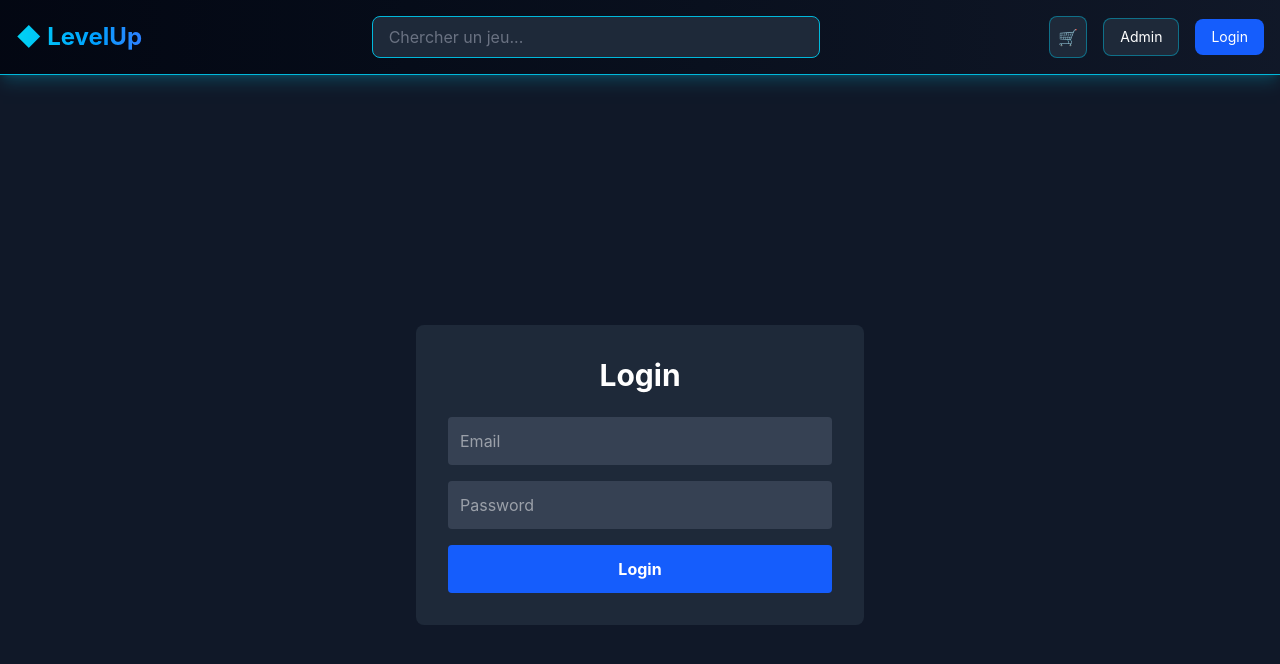
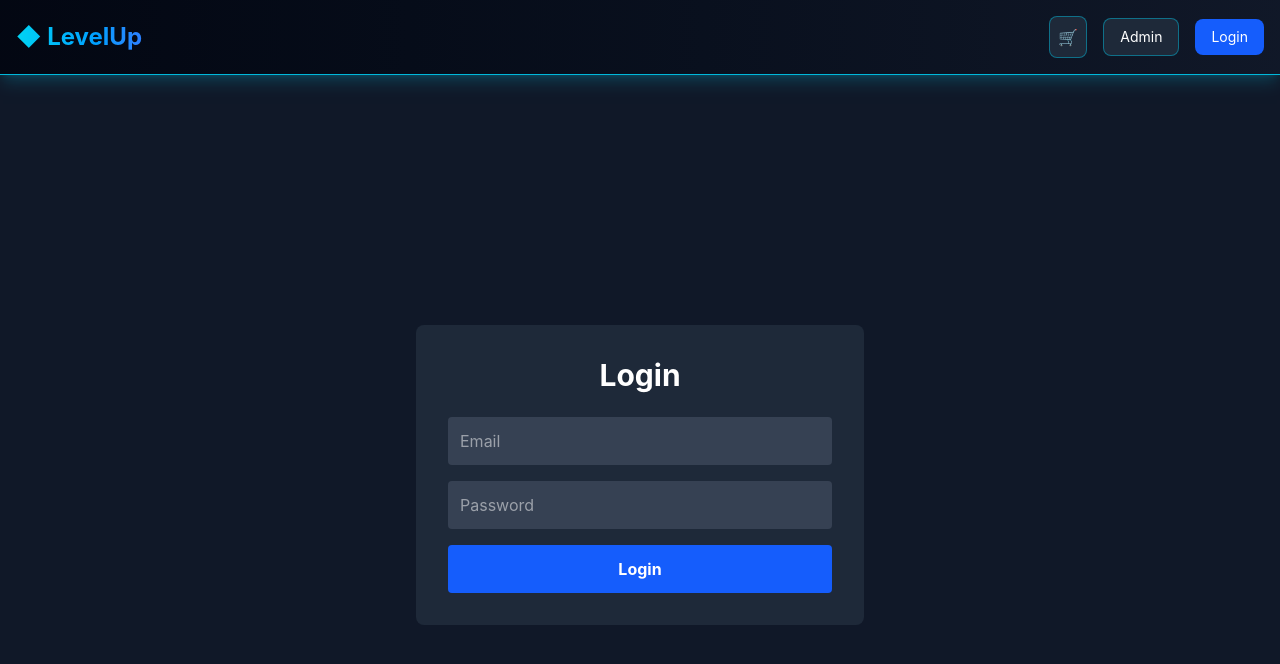
Before and after one commit to ylabate/Portfolio-Project, a React (Vite) app in the folder levelup/frontend/: page /login in a window 1280 px wide. Shown: the top 664 px of the page. Built offline with nearby package versions, Linux system fonts and the light colour scheme.

Commit message:
feat: Remove search bar of the file Navbar.tsx

```diff
--- a/levelup/frontend/src/components/Navbar.tsx
+++ b/levelup/frontend/src/components/Navbar.tsx
@@ -5,6 +5,7 @@ function Navbar() {
     const [searchQuery, setSearchQuery] = useState("");
     const [cartCount, setCartCount] = useState(0);
     const [showCart, setShowCart] = useState(false);
+    const [token, setToken] = useState(localStorage.getItem("access_token"))
 
     return (
         <nav className="bg-gradient-to-r from-gray-950 to-gray-900 text-white p-4 border-b border-cyan-500 sticky top-0 z-50 shadow-lg shadow-cyan-500/20">
@@ -13,17 +14,6 @@ function Navbar() {
                 <Link to="/" className="text-2xl font-bold bg-gradient-to-r from-cyan-400 to-blue-500 bg-clip-text text-transparent hover:from-cyan-300 hover:to-blue-400 transition">
                     ◆ LevelUp
                 </Link>
-
-                {/* Search Bar */}
-                <div className="flex-1 max-w-md">
-                    <input
-                        type="text"
-                        placeholder="Chercher un jeu..."
-                        value={searchQuery}
-                        onChange={(e) => setSearchQuery(e.target.value)}
-                        className="w-full px-4 py-2 bg-gray-800 text-white placeholder-gray-500 border border-cyan-500 rounded-lg focus:outline-none focus:border-cyan-300 transition"
-                    />
-                </div>
 
                 {/* Right Menu */}
                 <div className="flex items-center gap-4">
@@ -52,9 +42,24 @@ function Navbar() {
                     >
                         Admin
                     </Link>
-                    <Link to="/login" className="px-4 py-2 bg-blue-600 hover:bg-blue-500 rounded-lg transition text-sm">
-                        Login
-                    </Link>
+                    {token ? (
+                        <div className="flex items-center gap-2">
+                            <span className="text-cyan-400 text-sm">theo2</span>
+                            <button
+                                onClick={() => {
+                                    localStorage.removeItem("access_token")
+                                    setToken(null)
+                                }}
+                                className="px-4 py-2 bg-red-600 hover:bg-red-500 rounded-lg transition text-sm"
+                            >
+                                Logout
+                            </button>
+                        </div>
+                    ) : (
+                        <Link to="/login" className="px-4 py-2 bg-blue-600 hover:bg-blue-500 rounded-lg transition text-sm">
+                            Login
+                        </Link>
+                    )}
                 </div>
             </div>
         </nav>
```
